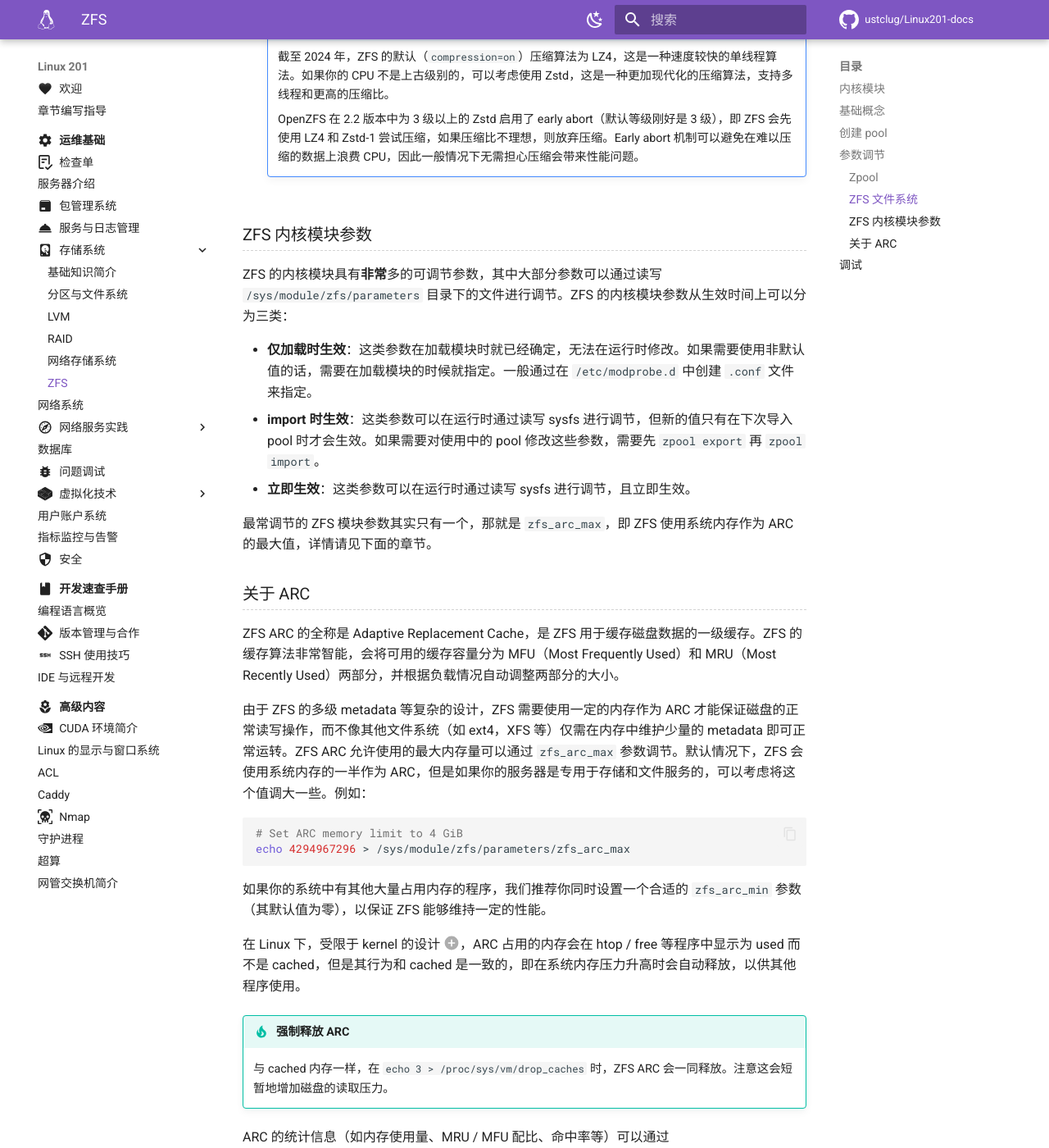
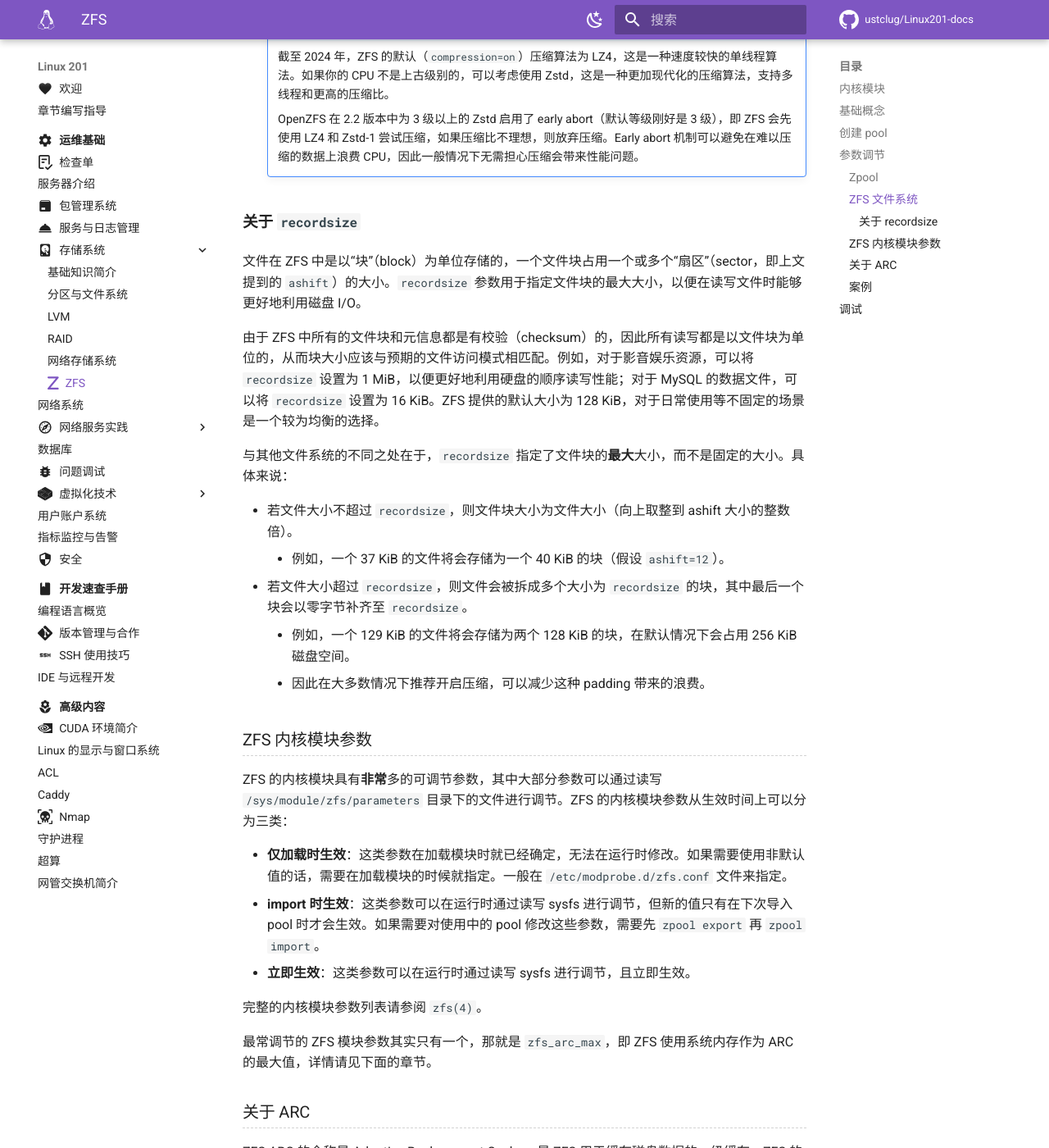
Before and after one commit to ustclug/Linux201-docs, an MkDocs documentation site: the page built from docs/ops/storage/zfs.md, in a window 1280 px wide and 1400 px high, scrolled down 4224 px. Shown: the whole window at 82% size. Built offline with MkDocs 1.6.1 and Material for MkDocs 9.7.7, drawn with Linux system fonts in a browser that asks for light colours; comment, search, counter and statistics services are not loaded.

Commit message:
zfs: Add case study

````diff
--- a/docs/ops/storage/zfs.md
+++ b/docs/ops/storage/zfs.md
@@ -1,3 +1,7 @@
+---
+icon: fontawesome/solid/z
+---
+
 # ZFS
 
 !!! warning "本文初稿编写中"
@@ -142,13 +146,29 @@
 
         OpenZFS 在 2.2 版本中为 3 级以上的 Zstd 启用了 early abort（默认等级刚好是 3 级），即 ZFS 会先使用 LZ4 和 Zstd-1 尝试压缩，如果压缩比不理想，则放弃压缩。Early abort 机制可以避免在难以压缩的数据上浪费 CPU，因此一般情况下无需担心压缩会带来性能问题。
 
+#### 关于 `recordsize` {#recordsize}
+
+文件在 ZFS 中是以“块”（block）为单位存储的，一个文件块占用一个或多个“扇区”（sector，即上文提到的 `ashift`）的大小。`recordsize` 参数用于指定文件块的最大大小，以便在读写文件时能够更好地利用磁盘 I/O。
+
+由于 ZFS 中所有的文件块和元信息都是有校验（checksum）的，因此所有读写都是以文件块为单位的，从而块大小应该与预期的文件访问模式相匹配。例如，对于影音娱乐资源，可以将 `recordsize` 设置为 1 MiB，以便更好地利用硬盘的顺序读写性能；对于 MySQL 的数据文件，可以将 `recordsize` 设置为 16 KiB。ZFS 提供的默认大小为 128 KiB，对于日常使用等不固定的场景是一个较为均衡的选择。
+
+与其他文件系统的不同之处在于，`recordsize` 指定了文件块的**最大**大小，而不是固定的大小。具体来说：
+
+- 若文件大小不超过 `recordsize`，则文件块大小为文件大小（向上取整到 ashift 大小的整数倍）。
+    - 例如，一个 37 KiB 的文件将会存储为一个 40 KiB 的块（假设 `ashift=12`）。
+- 若文件大小超过 `recordsize`，则文件会被拆成多个大小为 `recordsize` 的块，其中最后一个块会以零字节补齐至 `recordsize`。
+    - 例如，一个 129 KiB 的文件将会存储为两个 128 KiB 的块，在默认情况下会占用 256 KiB 磁盘空间。
+    - 因此在大多数情况下推荐开启压缩，可以减少这种 padding 带来的浪费。
+
 ### ZFS 内核模块参数 {#tuning-zfs-ko}
 
 ZFS 的内核模块具有**非常**多的可调节参数，其中大部分参数可以通过读写 `/sys/module/zfs/parameters` 目录下的文件进行调节。ZFS 的内核模块参数从生效时间上可以分为三类：
 
-- **仅加载时生效**：这类参数在加载模块时就已经确定，无法在运行时修改。如果需要使用非默认值的话，需要在加载模块的时候就指定。一般通过在 `/etc/modprobe.d` 中创建 `.conf` 文件来指定。
+- **仅加载时生效**：这类参数在加载模块时就已经确定，无法在运行时修改。如果需要使用非默认值的话，需要在加载模块的时候就指定。一般在 `/etc/modprobe.d/zfs.conf` 文件来指定。
 - **import 时生效**：这类参数可以在运行时通过读写 sysfs 进行调节，但新的值只有在下次导入 pool 时才会生效。如果需要对使用中的 pool 修改这些参数，需要先 `zpool export` 再 `zpool import`。
 - **立即生效**：这类参数可以在运行时通过读写 sysfs 进行调节，且立即生效。
+
+完整的内核模块参数列表请参阅 `zfs(4)`。
 
 最常调节的 ZFS 模块参数其实只有一个，那就是 `zfs_arc_max`，即 ZFS 使用系统内存作为 ARC 的最大值，详情请见下面的章节。
 
@@ -179,6 +199,42 @@
 ```shell
 arc_summary | less
 ```
+
+### 案例 {#tuning-example}
+
+??? example "案例：通过调节参数降低镜像站的磁盘"
+
+    USTC 镜像站的 Rsync 服务器采用 11 块盘的 RAID-Z3（另有一块热备盘，共 12 块机械硬盘），绝大多数参数使用默认配置，所有机械硬盘长期处于 90% 以上的负载，读写性能较差。
+
+    2024 年 6 月底，USTCLUG 的同学们经过调研，决定拆除 RAID-Z3，改为每 6 块盘一组 RAID-Z2，总可用容量仍然相当于 8 块盘。在建立用于存储各镜像仓库的 dataset 时，我们设置了以下参数：
+
+    | 参数 | 旧值 | 新值 | 考虑 |
+    | :--: | :--: | :--: | --- |
+    | recordsize | 128K<br>（默认） | 1M | 镜像站的主要负载（不论是 HTTP 还是 Rsync）为整个文件的顺序读写，因此将 recordsize 设为允许的最大值可以减少随机读写。 |
+    | compression | off<br>（默认） | zstd | 尽管镜像站的大部分数据都是已经压缩过的（如软件压缩包），但是 `compression=zstd` 仍然为我们带来了 1.0625 的整体压缩率，节省了约 2.4 TiB 的磁盘空间。对于一个长期使用超过 90% 容量的 ZFS pool 而言，更多的空闲空间意味着更好的读写性能。 |
+    | xattr<br>atime | off | off<br>（未修改） | 镜像仓库数据不需要扩展属性，也无需记录 atime。 |
+    | setuid<br>exec<br>devices | on<br>（默认） | off | 镜像仓库不需要可执行 / SUID / 设备文件等功能。 |
+    | sync | standard<br>（默认） | disabled | 镜像仓库的数据不需要保证写入完整性，因此可以牺牲 sync 语义换取更好的写入性能和更少的碎片。 |
+    | secondarycache | all<br>（默认） | metadata | 作为 Rsync 服务器，不同文件的热度不会差太多，因此将 L2ARC 只用于缓存 ZFS 元数据可以降低固态硬盘的磨损。 |
+    | redundant_metadata | all<br>（默认） | some | 镜像站的数据可以接受一定程度的损坏（很容易恢复），因此可以牺牲一部分冗余度换取更高的性能。 |
+
+    我们也调节了 ZFS 的运行参数：
+
+    | 参数 | 旧值 | 新值 | 考虑 |
+    | :--: | :--: | :--: | --- |
+    | zfs_arc_max<br>zfs_arc_min | 150 GiB | 150 GiB<br>（未修改） | 镜像站服务器具有 256 GB 内存，因此我们将 ARC 的设为固定的 150 GiB，以保证 ZFS 能够充分利用内存。 |
+    | zfs_dmu_offset_next_sync | 1 | 1<br>（默认） | :fontawesome-solid-question: |
+    | zfs_arc_dnode_limit_percent | 10%<br>（默认） | 80% | Rsync 服务需要反复访问文件的元信息（inode），因此允许 ZFS ARC 缓存更大比例的这些内容。 |
+    | zfs_immediate_write_sz | 32 KiB<br>（默认） | 16 MiB | 镜像站的数据写入是批量的，因此将此参数调大可以减少写入碎片。 |
+    | zfs_vdev_async_read_max_active<br>zfs_vdev_async_read_min_active<br>zfs_vdev_scrub_max_active<br>zfs_vdev_max_active | （未知） | 8<br>2<br>5<br>20000 | 允许 ZFS 使用更深的 I/O 队列。 |
+    | zfs_arc_lotsfree_percent | 10%<br>（默认） | 0 | 镜像服务器内存充足，ARC 无需理会内存压力。 |
+    | l2arc_headroom<br>l2arc_write_max<br>l2arc_noprefetch | （未知） | 8<br>67108864<br>0 | :fontawesome-solid-question: |
+
+    使用新的 RAID 组合和 ZFS 参数调节后，镜像站磁盘的稳定负载从 90% 降低到了 20% 以下：
+
+    ![Disk I/O load on mirrors2](../../images/mirrors2-zfs-io.png)
+
+    值得一提的是，由于重建阵列后重新同步的所有仓库数据，新的阵列中碎片化程度显著下降。由于我们没有记录具体的数据，我们无法确定碎片化程度对阵列读性能的影响。
 
 ## 调试 {#debugging}
 
@@ -227,7 +283,7 @@
 
     检查输出，发现一个特别大的文件：
 
-    ```
+    ```text
     Object  lvl   iblk   dblk  dsize  dnsize  lsize   %full  type
       6426    4   128K   128K   170G     512  1.02T  100.00  ZFS plain file
                                                168   bonus  System attributes
@@ -249,7 +305,7 @@
 
     "6426" 这个对象也出现在了 ZFS delete queue 中：
 
-    ```
+    ```text
     Object  lvl   iblk   dblk  dsize  dnsize  lsize   %full  type
          3    1   128K     6K      0     512     6K  100.00  ZFS delete queue
 	dnode flags: USED_BYTES USERUSED_ACCOUNTED USEROBJUSED_ACCOUNTED
@@ -261,7 +317,7 @@
 
     看起来是这个文件不停增大，但是 ZFS 没有删除。检查 6426 的 parent 7279：
 
-    ```
+    ```text
     Object  lvl   iblk   dblk  dsize  dnsize  lsize   %full  type
       7279    1   128K  2.50K     8K     512  2.50K  100.00  ZFS directory
                                                168   bonus  System attributes
````
Also changed, not shown: docs/images/mirrors2-zfs-io.png (added).
